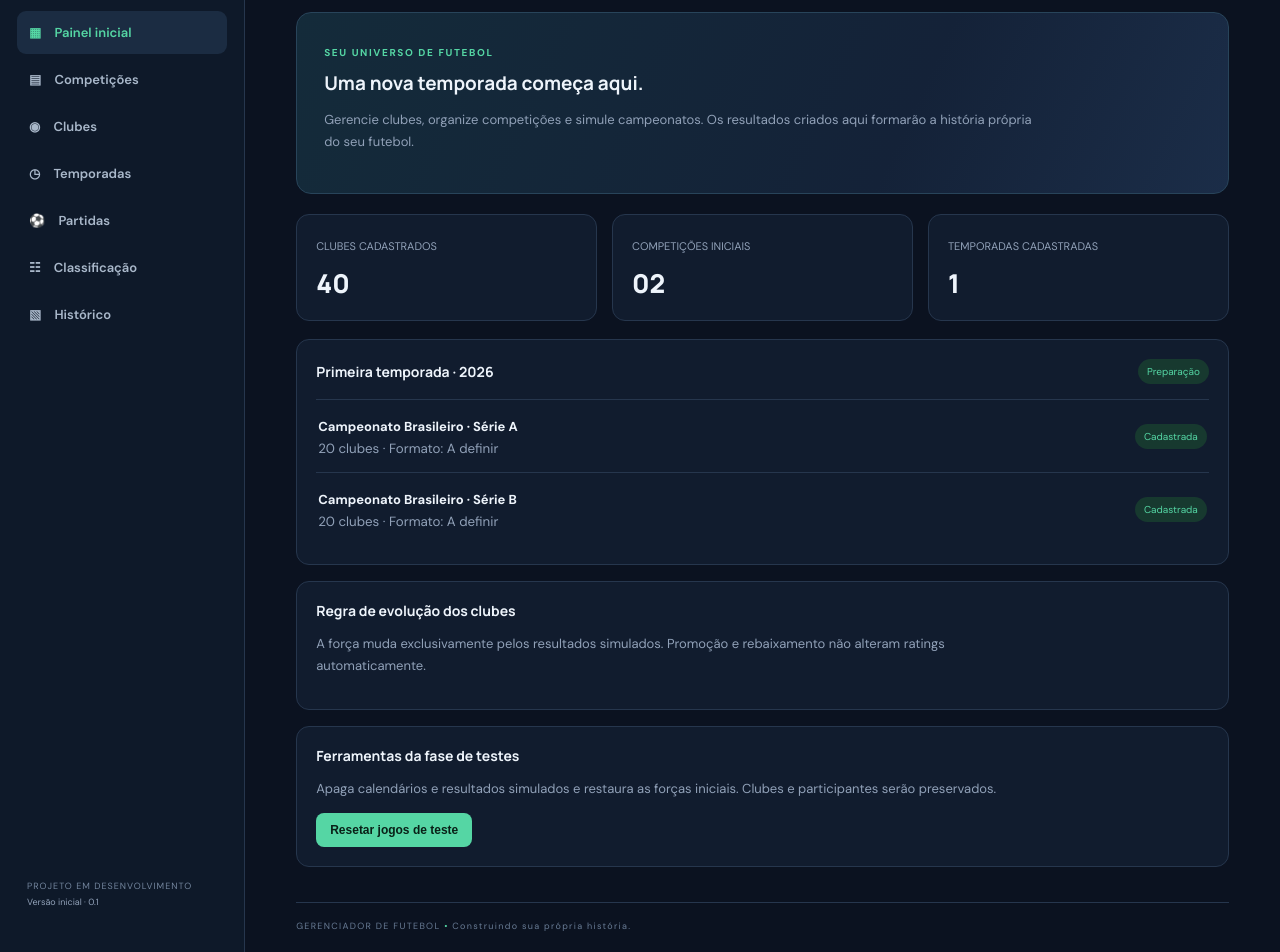
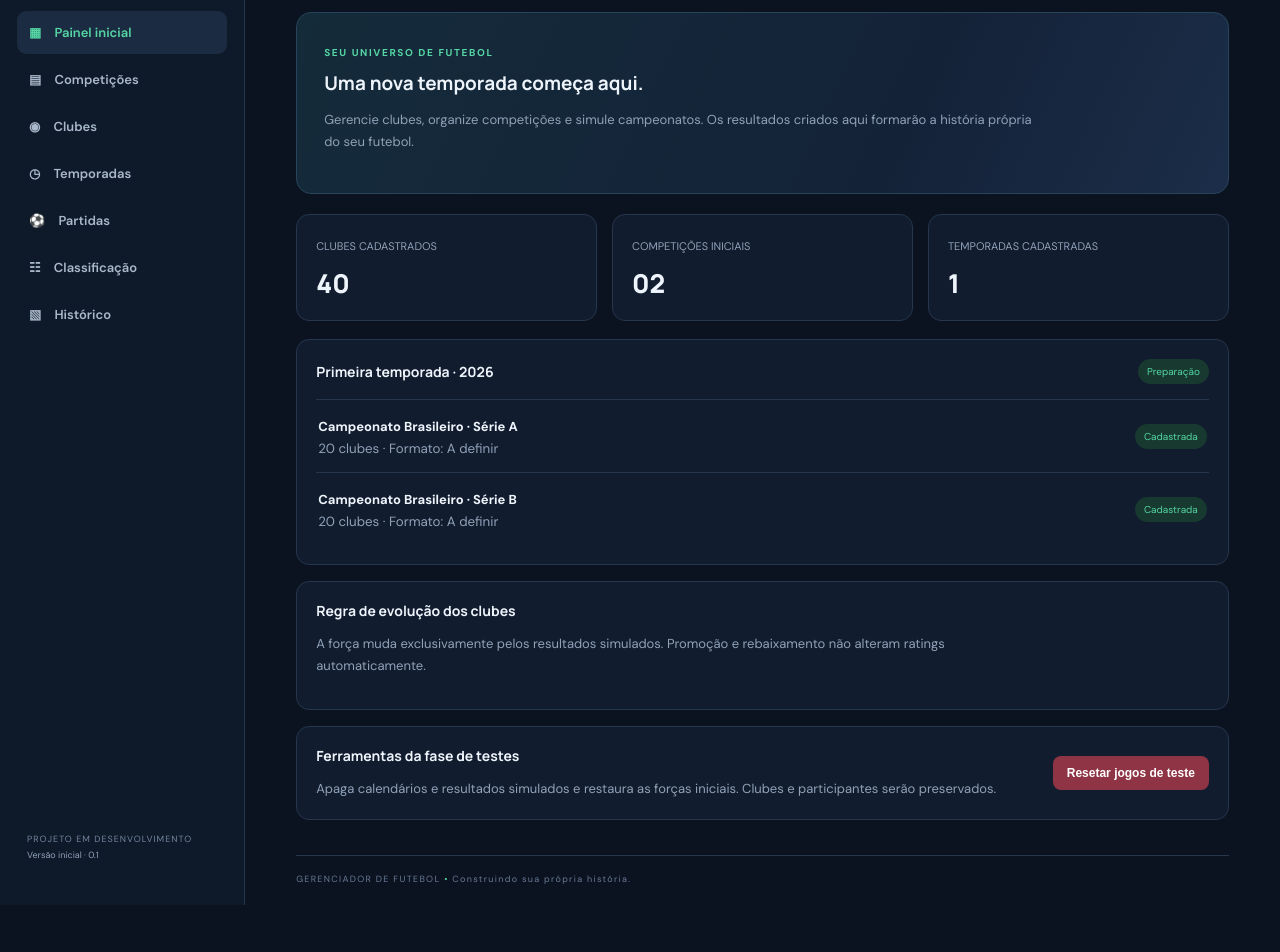
Before and after one commit to geoprix0-coder/gerenciador-futebol, a plain HTML site: page index.html in a window 1280 px wide. Shown: the part 134-1086 px from the top of the page. After the commit the page ends 1039 px from the top, so only its background shows below. Drawn offline with Linux system fonts and the light colour scheme.

Commit message:
Style test reset controls

```diff
--- a/styles.css
+++ b/styles.css
@@ -47,3 +47,10 @@
 .fixture-team.away{text-align:right}
 .score{text-align:center;font:800 14px Manrope}
 @media(max-width:700px){.rating-grid{grid-template-columns:1fr 1fr}.rating-bars{grid-template-columns:1fr}.fixture{grid-template-columns:minmax(0,1fr) 55px minmax(0,1fr);gap:5px;padding:10px 8px}.fixture-team .club-link{font-size:11px}.round-actions{align-items:flex-start;flex-direction:column}}
+
+/* Initial variable ratings and test reset controls */
+.reset-panel{display:flex;align-items:center;justify-content:space-between;gap:18px}
+.reset-panel .muted{margin-bottom:0}
+.btn.danger{background:#8e3444;color:#fff}
+.btn.danger:hover{background:#a83d50}
+@media(max-width:650px){.reset-panel{align-items:flex-start;flex-direction:column}}
```
